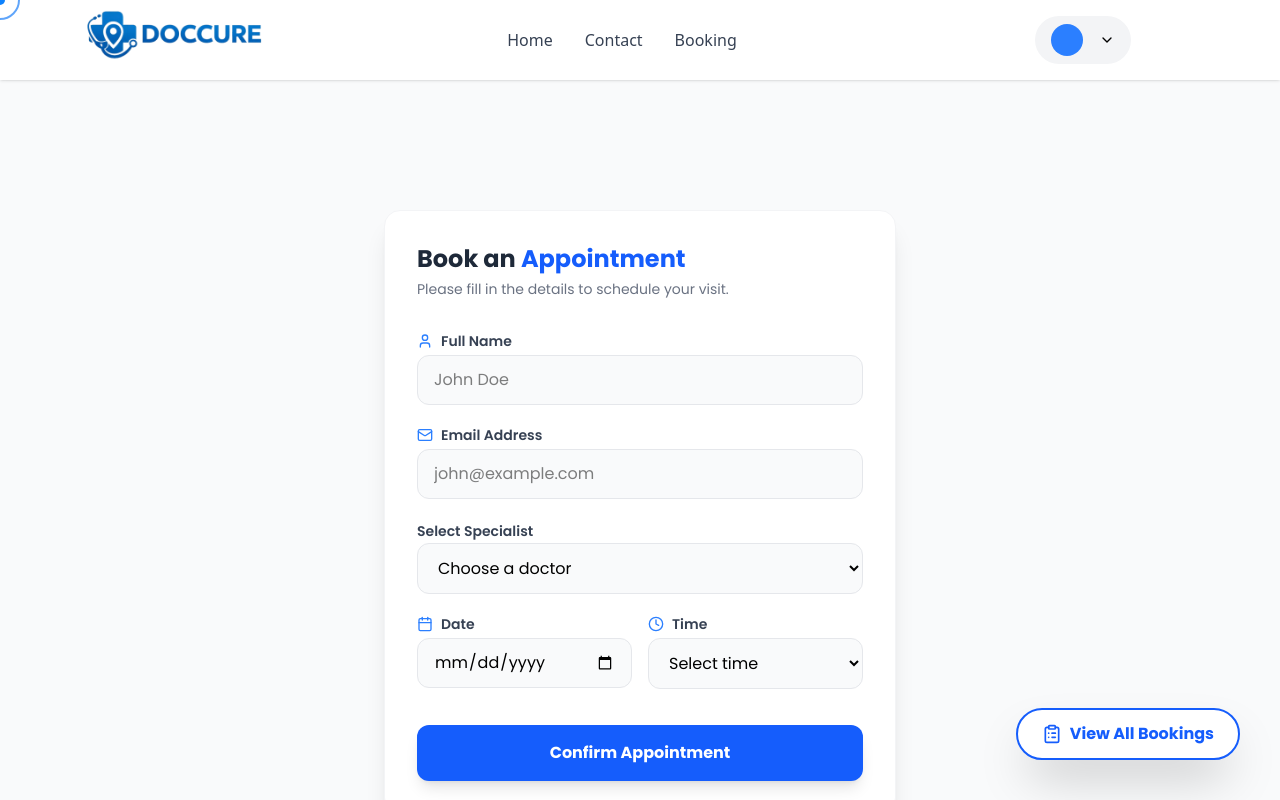
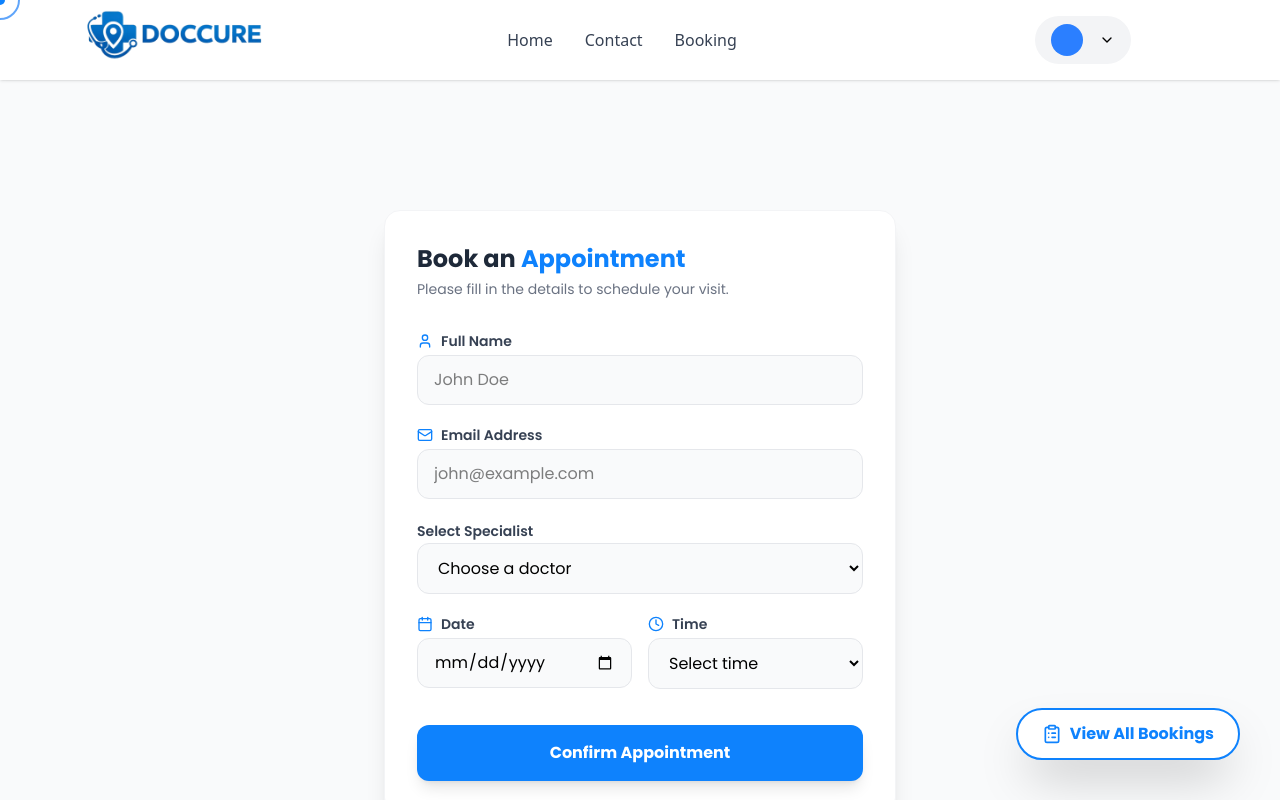
Before and after one commit to ADITYABANKEY07/doccure, a React (Vite) app in the folder client/: page /booking in a window 1280 px wide. Shown: the top 800 px of the page. Built offline with nearby package versions, Linux system fonts and the light colour scheme; sample sign-in values are in the browser's storage.

Commit message:
changing colour to primary

```diff
--- a/client/src/pages/Booking.jsx
+++ b/client/src/pages/Booking.jsx
@@ -46,7 +46,7 @@ const Booking = () => {
       {/* ALWAYS VISIBLE VIEW STATUS BUTTON */}
       <button
         onClick={() => navigate("/status")}
-        className="fixed bottom-6 right-6 md:bottom-10 md:right-10 z-50 flex items-center gap-2 bg-white text-blue-600 border-2 border-blue-600 px-6 py-3 rounded-full font-bold shadow-2xl hover:bg-blue-600 hover:text-white transition-all active:scale-95 group"
+        className="fixed bottom-6 right-6 md:bottom-10 md:right-10 z-50 flex items-center gap-2 bg-white text-primary border-2 border-primary px-6 py-3 rounded-full font-bold shadow-2xl hover:bg-blue-600 hover:text-white transition-all active:scale-95 group"
       >
         <ClipboardList size={20} className="group-hover:rotate-12 transition-transform" />
         <span className="hidden sm:inline">View All Bookings</span>
@@ -56,7 +56,7 @@ const Booking = () => {
       <div className="w-full max-w-lg bg-white rounded-2xl shadow-xl border border-gray-100 p-6 md:p-8">
         <div className="mb-8">
           <h2 className="text-2xl font-bold text-gray-800">
-            Book an <span className="text-blue-600">Appointment</span>
+            Book an <span className="text-primary">Appointment</span>
           </h2>
           <p className="text-gray-500 text-sm mt-1">
             Please fill in the details to schedule your visit.
@@ -67,7 +67,7 @@ const Booking = () => {
           {/* Full Name */}
           <div className="space-y-1">
             <label className="text-sm font-semibold text-gray-700 flex items-center gap-2">
-              <User size={16} className="text-blue-500" /> Full Name
+              <User size={16} className="text-primary" /> Full Name
             </label>
             <input
               onChange={handleChange}
@@ -83,7 +83,7 @@ const Booking = () => {
           {/* Email */}
           <div className="space-y-1">
             <label className="text-sm font-semibold text-gray-700 flex items-center gap-2">
-              <Mail size={16} className="text-blue-500" /> Email Address
+              <Mail size={16} className="text-primary" /> Email Address
             </label>
             <input
               onChange={handleChange}
@@ -118,7 +118,7 @@ const Booking = () => {
           <div className="grid grid-cols-1 sm:grid-cols-2 gap-4">
             <div className="space-y-1">
               <label className="text-sm font-semibold text-gray-700 flex items-center gap-2">
-                <Calendar size={16} className="text-blue-500" /> Date
+                <Calendar size={16} className="text-primary" /> Date
               </label>
               <input
                 type="date"
@@ -132,7 +132,7 @@ const Booking = () => {
 
             <div className="space-y-1">
               <label className="text-sm font-semibold text-gray-700 flex items-center gap-2">
-                <Clock size={16} className="text-blue-500" /> Time
+                <Clock size={16} className="text-primary" /> Time
               </label>
               <select
                 onChange={handleChange}
@@ -152,7 +152,7 @@ const Booking = () => {
 
           <button
             type="submit"
-            className="w-full bg-blue-600 hover:bg-blue-700 text-white font-bold py-4 rounded-xl shadow-lg transition-transform active:scale-[0.98] mt-4"
+            className="w-full bg-primary hover:bg-blue-700 text-white font-bold py-4 rounded-xl shadow-lg transition-transform active:scale-[0.98] mt-4"
           >
             Confirm Appointment
           </button>
```
